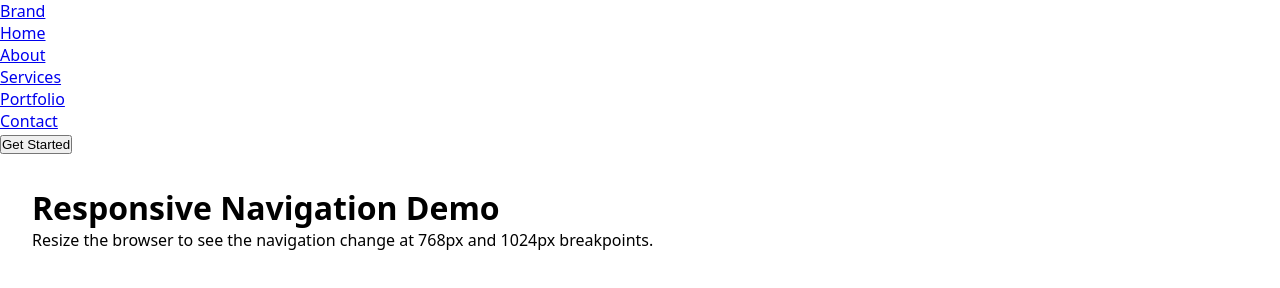
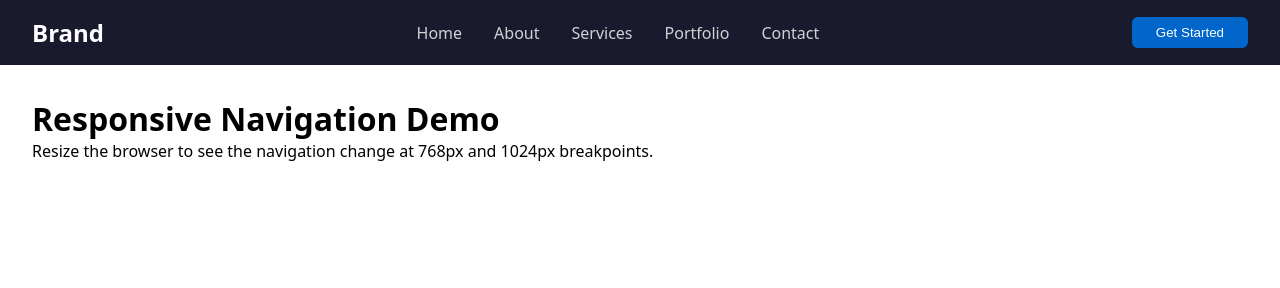
Before and after one commit to angularWorkshop/html_lessons, a plain HTML site: page index.html in a window 1280 px wide. Drawn offline with Linux system fonts and the light colour scheme.

Commit message:
Add answer: responsive-nav

```diff
--- a/styles.css
+++ b/styles.css
@@ -1,24 +1,25 @@
-/* === Responsive Nav Exercise === */
+/* === Responsive Nav — Solution === */
 * { margin: 0; padding: 0; box-sizing: border-box; }
 body { font-family: system-ui, sans-serif; }
 main { padding: 2rem; }
 
-/* TODO 1: Mobile base styles for .nav — background #1a1a2e, padding 1rem */
+.nav { background: #1a1a2e; padding: 1rem; }
+.nav__logo { color: white; font-size: 1.5rem; font-weight: 700; text-decoration: none; display: block; margin-bottom: 1rem; }
+.nav__links { list-style: none; }
+.nav__links li { margin-bottom: 0.5rem; }
+.nav__links a { color: rgba(255,255,255,0.8); text-decoration: none; display: block; padding: 0.5rem 0; }
+.nav__links a:hover { color: white; }
+.nav__cta { display: none; }
 
-/* TODO 2: .nav__logo — color white, font-size 1.5rem, font-weight 700, text-decoration none, display block, margin-bottom 1rem */
+@media (min-width: 768px) {
+  .nav { display: flex; align-items: center; justify-content: space-between; padding: 1rem 2rem; }
+  .nav__logo { margin-bottom: 0; }
+  .nav__links { display: flex; gap: 1rem; }
+  .nav__links li { margin-bottom: 0; }
+  .nav__links a { display: inline; padding: 0.5rem; }
+}
 
-/* TODO 3: .nav__links — list-style none */
-
-/* TODO 4: .nav__links li — margin-bottom 0.5rem */
-
-/* TODO 5: .nav__links a — color rgba(255,255,255,0.8), text-decoration none, display block, padding 0.5rem 0 */
-
-/* TODO 6: .nav__cta — display none (hidden on mobile) */
-
-/* TODO 7: @media (min-width: 768px) — .nav becomes flex row with space-between and align-items center.
-   .nav__logo margin-bottom 0.
-   .nav__links becomes flex row with gap 1rem.
-   .nav__links li margin-bottom 0.
-   .nav__links a display inline, padding 0.5rem */
-
-/* TODO 8: @media (min-width: 1024px) — .nav__cta becomes display inline-block with padding 0.5rem 1.5rem, background #0066cc, color white, border none, border-radius 6px, cursor pointer */
+@media (min-width: 1024px) {
+  .nav__cta { display: inline-block; padding: 0.5rem 1.5rem; background: #0066cc; color: white; border: none; border-radius: 6px; cursor: pointer; }
+  .nav__cta:hover { background: #0052a3; }
+}
```
Also changed, not shown: README.md.
